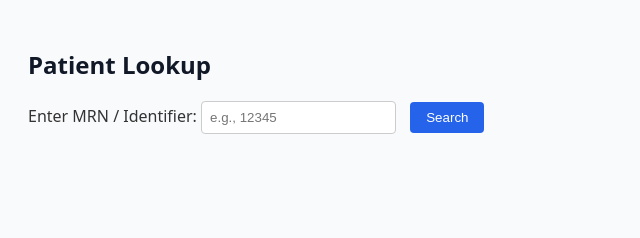
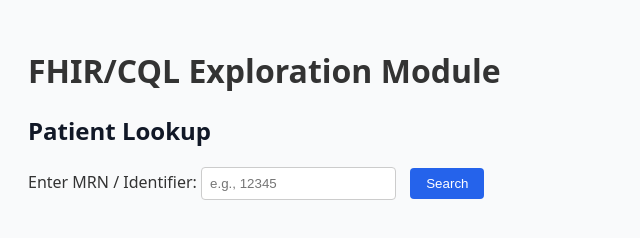
Before and after one commit to gstank01/dicom-to-fhir, a plain HTML site: page index.html in a window 1280 px wide. Shown: the whole page, without its empty margins (0-640 px from the left). Drawn offline with Linux system fonts and the light colour scheme.

Commit message:
updatting HTML header

```diff
--- a/index.html
+++ b/index.html
@@ -8,6 +8,9 @@
     <link rel="stylesheet" href="css/style.css">
 </head>
 <body>
+    <header>
+        <h1>FHIR/CQL Exploration Module</h1>
+    </header>
     <h2>Patient Lookup</h2>
 
     <div class="search-container">
```
